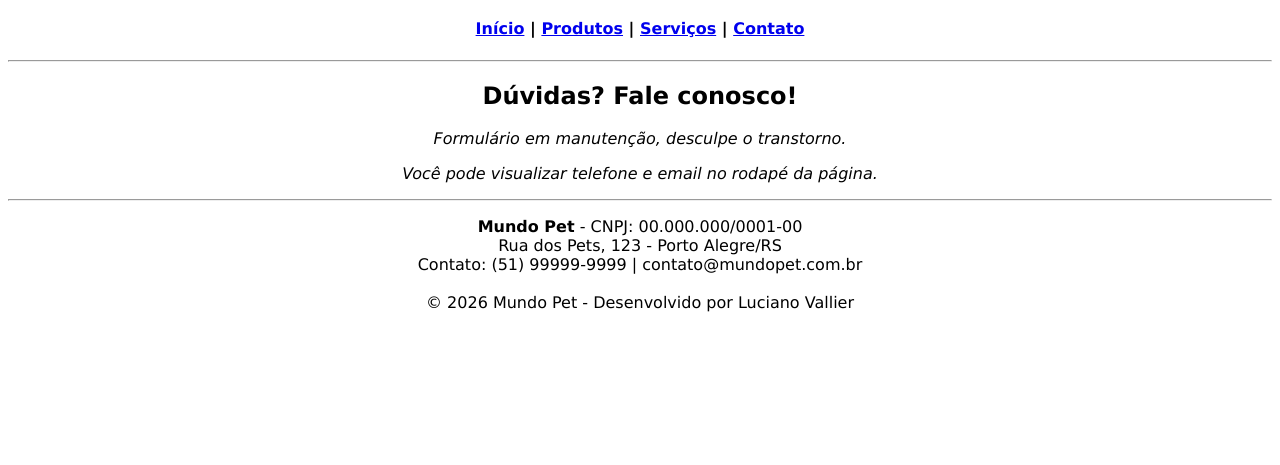
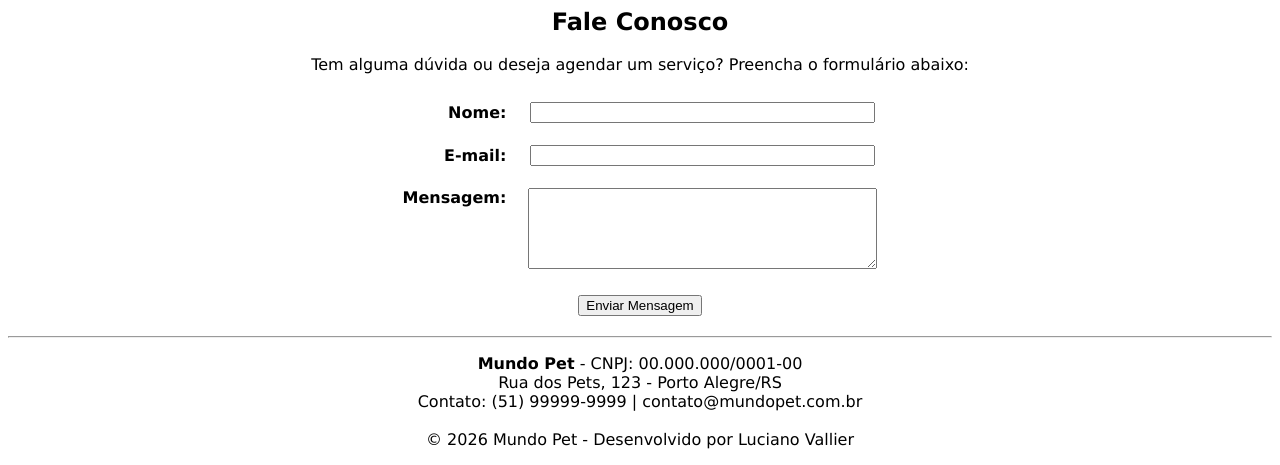
Before and after one commit to luciano-vallier/mundo-pet, a plain HTML site: page contato.html in a window 1280 px wide. Shown: the part 468-933 px from the top of the page. Before the commit the page ends 800 px from the top, so only its background shows below. Drawn offline with Linux system fonts and the light colour scheme.

Commit message:
alterado tamanh logotipo e adicionado formulário de contato

```diff
--- a/contato.html
+++ b/contato.html
@@ -8,7 +8,7 @@
 <body><font face="Verdana">
 
 <header align="center">
-    <img src="Source/logo.jpg" alt="logotipo Mundo Pet" width="600">
+    <img src="Source/logo.jpg" alt="logotipo Mundo Pet" width="500">
 
     <hr>
 
@@ -23,11 +23,33 @@
 <hr>
 
 <main>
-    <section align="center">
-        <h2>Dúvidas? Fale conosco!</h2>
-        <p><i>Formulário em manutenção, desculpe o transtorno.</i></p>
-        <p><i>Você pode visualizar telefone e email no rodapé da página.</i></p>
+     <section align="center">
+        <h2>Fale Conosco</h2>
+        <p>Tem alguma dúvida ou deseja agendar um serviço? Preencha o formulário abaixo:</p>
+
+        <form action="#" method="post">
+            <table align="center" cellpadding="10">
+                <tr>
+                    <td align="right"><b>Nome:</b></td>
+                    <td><input type="text" name="nome" size="40" required></td>
+                </tr>
+                <tr>
+                    <td align="right"><b>E-mail:</b></td>
+                    <td><input type="email" name="email" size="40" required></td>
+                </tr>
+                <tr>
+                    <td align="right" valign="top"><b>Mensagem:</b></td>
+                    <td><textarea name="mensagem" rows="5" cols="41" required></textarea></td>
+                </tr>
+                <tr>
+                    <td colspan="2" align="center">
+                        <input type="submit" value="Enviar Mensagem">
+                    </td>
+                </tr>
+            </table>
+        </form>
     </section>
+
 </main>
 
 <hr>
```
Also changed, not shown: index.html (+1 -1 lines), produtos.html (+1 -1 lines), servicos.html (+1 -1 lines).
